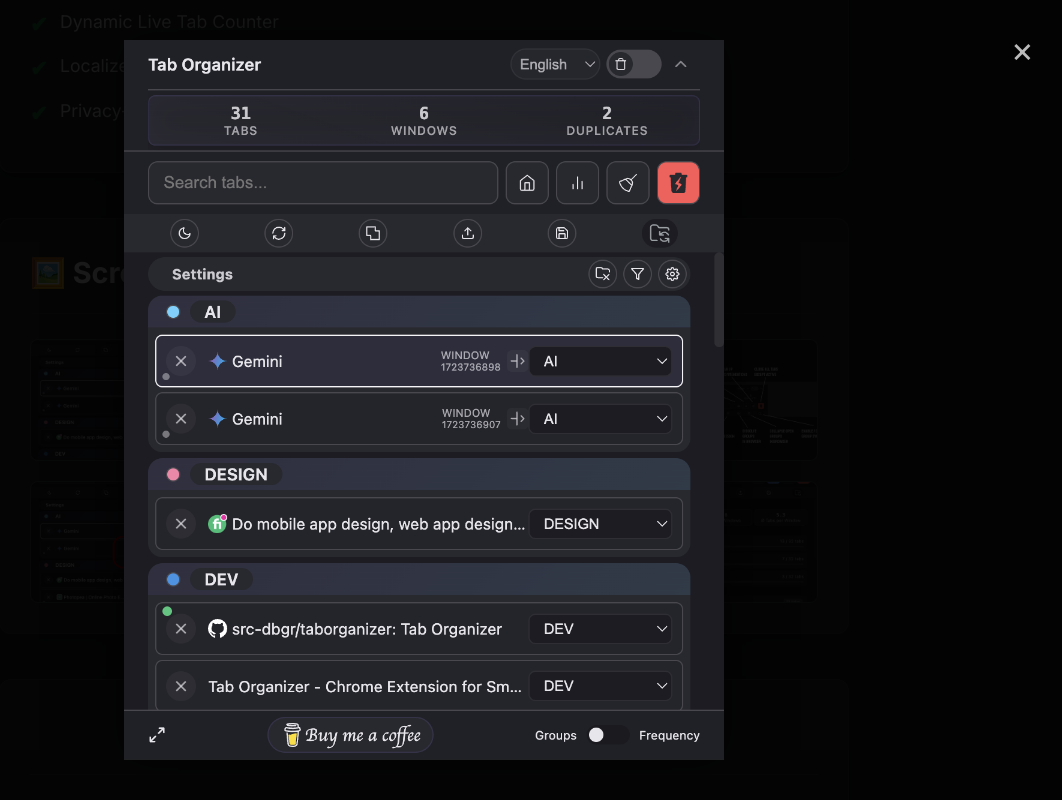
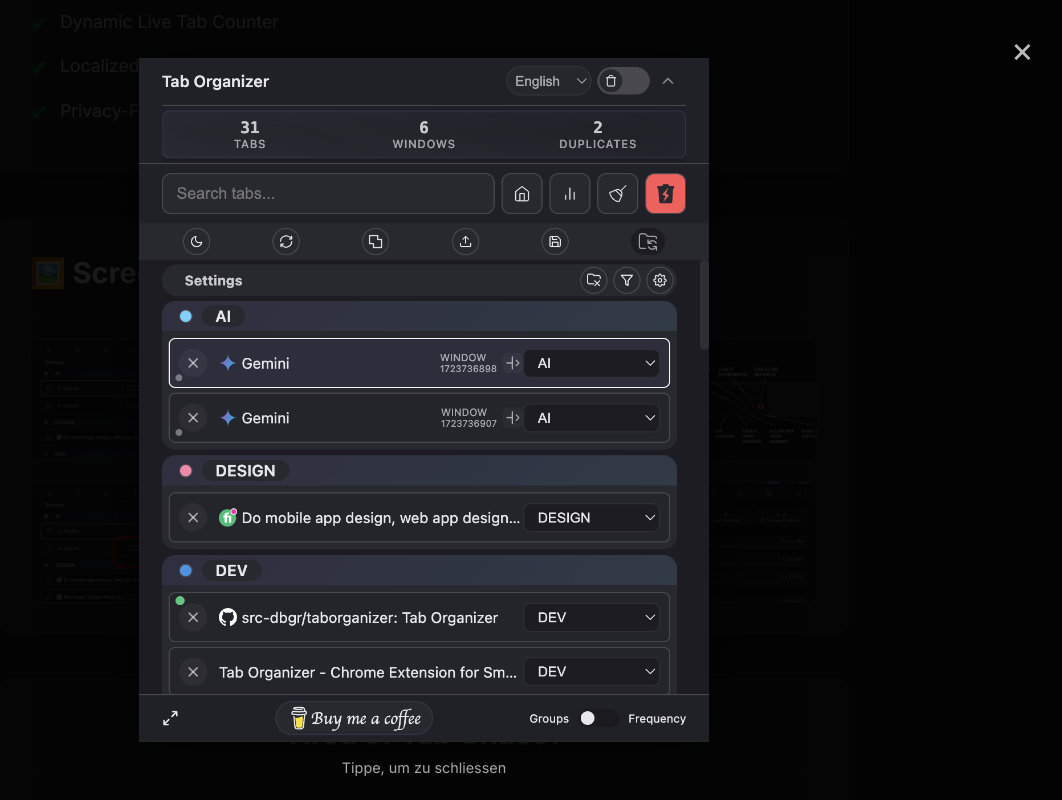
Before and after one commit to src-dbgr/taborganizer, a plain HTML site: page index.html in a window 1280 px wide. Both pictures are taken after a click on the picture 337 px from the left and 1025 px from the top of the page. Shown: the part 625-1425 px from the top of the page, without its empty margins (216-1278 px from the left). Drawn offline with Linux system fonts and the light colour scheme.

Commit message:
Update index.html

```diff
--- a/index.html
+++ b/index.html
@@ -195,10 +195,10 @@
       }
       #lightbox-img {
         display: block;
-        max-width: 1000px;
+        max-width: 90%; /* Sicherstellen, dass das Bild nicht breiter als der Bildschirm ist */
+        max-height: 90%; /* Sicherstellen, dass das Bild nicht höher als der Bildschirm ist */
         width: auto;
         height: auto;
-        max-height: 90vh;
         margin: auto;
         box-shadow: 0 0 35px rgba(0, 0, 0, 0.7);
         cursor: default;
@@ -216,6 +216,20 @@
       .close-button:hover {
         transform: scale(1.1);
         color: #fff;
+      }
+      #lightbox::before {
+        content: "Tippe, um zu schliessen";
+        position: absolute;
+        bottom: 20px;
+        left: 50%;
+        transform: translateX(-50%);
+        color: #eee;
+        font-size: 0.9em;
+        opacity: 0;
+        transition: opacity 0.3s ease-in-out;
+      }
+      #lightbox.visible::before {
+        opacity: 0.7;
       }
 
       /* CTA Button Styling (Blue Gradient Kept) */
```
